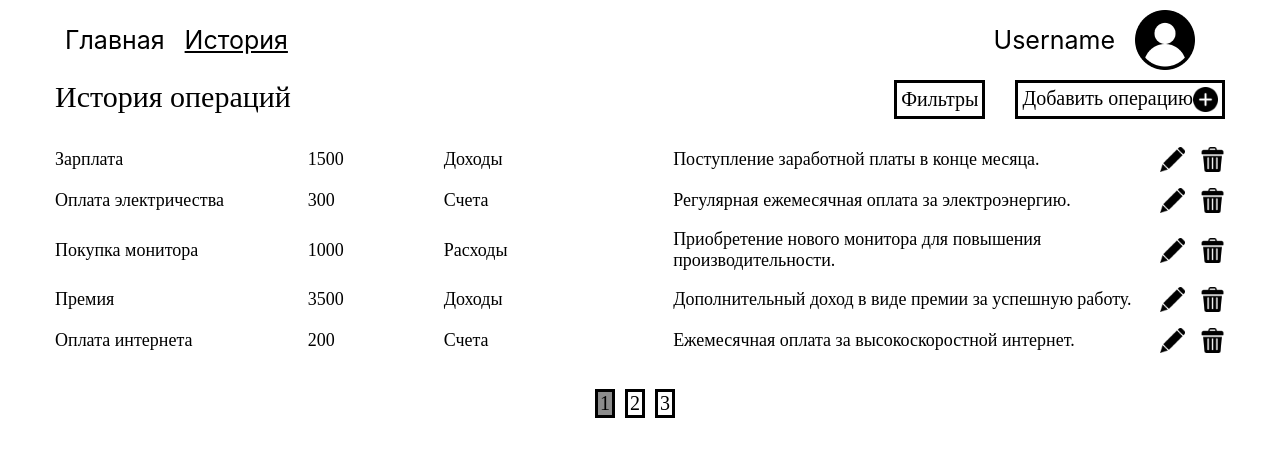
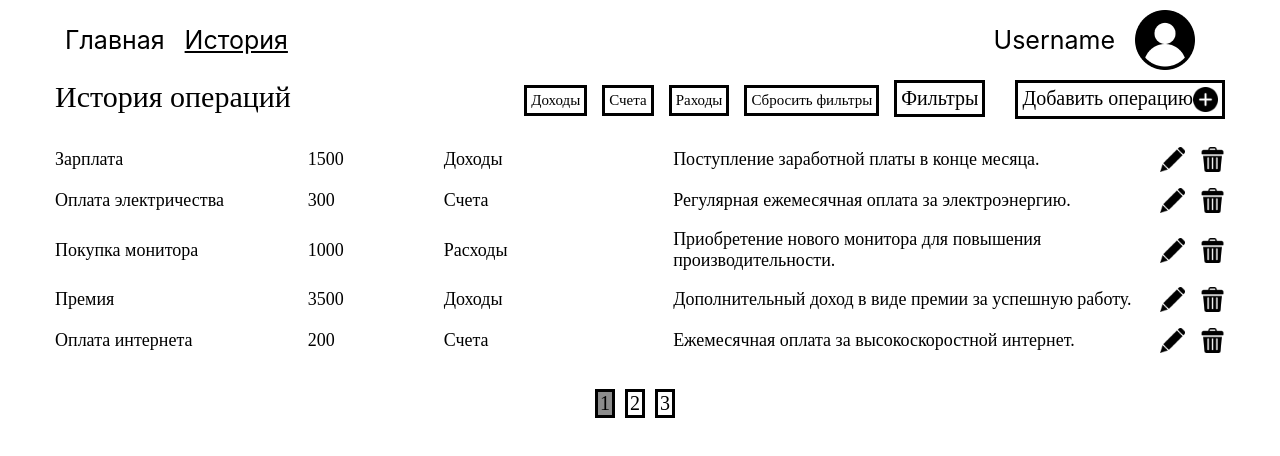
Before and after one commit to Elics21/Expenses-and-Income-React, a React (Create React App) app: page /history in a window 1280 px wide. Both pictures are taken after a click on the button "Фильтры". Shown: the top 456 px of the page. Built offline with nearby package versions, Linux system fonts and the light colour scheme.

Commit message:
add filtering

```diff
--- /dev/null
+++ b/src/app/components/page/historyPage/historyFiters.jsx
@@ -0,0 +1,57 @@
+import React, { useState } from "react";
+import PropTypes from "prop-types";
+
+const HistoryFilters = ({ filter, onSelectFilter }) => {
+    const [isActive, setActive] = useState(false);
+
+    const handeleOpenFilters = () => {
+        setActive(!isActive);
+    };
+
+    const renderClassName = (typeItem) => {
+        const name =
+            "history-filtred-item " +
+            (isActive ? "active" : "") +
+            (filter === typeItem ? " selected" : "");
+        return name;
+    };
+    console.log(filter);
+    return (
+        <div className="history-filtred-wrapper">
+            <button
+                className={renderClassName("income")}
+                onClick={() => onSelectFilter("income")}
+            >
+                Доходы
+            </button>
+            <button
+                className={renderClassName("bills")}
+                onClick={() => onSelectFilter("bills")}
+            >
+                Счета
+            </button>
+            <button
+                className={renderClassName("expenses")}
+                onClick={() => onSelectFilter("expenses")}
+            >
+                Раходы
+            </button>
+            <button
+                className={renderClassName()}
+                onClick={() => onSelectFilter("reset")}
+            >
+                Сбросить фильтры
+            </button>
+            <button className="history-filtred" onClick={handeleOpenFilters}>
+                Фильтры
+            </button>
+        </div>
+    );
+};
+
+HistoryFilters.propTypes = {
+    filter: PropTypes.string.isRequired,
+    onSelectFilter: PropTypes.func.isRequired
+};
+
+export default HistoryFilters;
--- a/src/app/components/page/historyPage/historyList.jsx
+++ b/src/app/components/page/historyPage/historyList.jsx
@@ -1,21 +1,33 @@
-import React from "react";
+import React, { useState } from "react";
 import addingImg from "../../../../assets/plus.png";
 import HistoryTable from "./historyTable";
+import HistoryFilters from "./historyFiters";
 
 const HistoryList = () => {
+    const [filter, setFilter] = useState("");
+    const handeleSelectFilter = (type) => {
+        if (type === "reset") {
+            setFilter("");
+            return;
+        }
+        setFilter(type);
+    };
     return (
         <div className="history">
             <div className="history-menu">
                 <h2>История операций</h2>
                 <div className="history-menu-btn">
-                    <button className="history-filtred">Фильтры</button>
+                    <HistoryFilters
+                        filter={filter}
+                        onSelectFilter={handeleSelectFilter}
+                    />
                     <button className="history-add-op">
                         Добавить операцию
                         <img src={addingImg} alt="" />
                     </button>
                 </div>
             </div>
-            <HistoryTable />
+            <HistoryTable filter={filter} />
         </div>
     );
 };
--- a/src/app/components/page/historyPage/historyTable.jsx
+++ b/src/app/components/page/historyPage/historyTable.jsx
@@ -3,8 +3,9 @@ import api from "../../../api";
 import HistoryTableItem from "./historyTableItem";
 import Pagination from "./pagination";
 import { paginate } from "../../../utils/paginate";
+import PropTypes from "prop-types";
 
-const HistoryTable = () => {
+const HistoryTable = ({ filter }) => {
     const [operations, setOperations] = useState([]);
     const [currentPage, setCurrentPage] = useState(1);
 
@@ -26,7 +27,12 @@ const HistoryTable = () => {
 
     const countOperation = operations.length;
 
-    const operationCrop = paginate(operations, currentPage, pageSize);
+    const operationsFitred =
+        filter !== ""
+            ? operations.filter((operation) => operation.type === filter)
+            : operations;
+
+    const operationCrop = paginate(operationsFitred, currentPage, pageSize);
 
     const handeleChangePage = (page) => {
         setCurrentPage(page);
@@ -55,4 +61,8 @@ const HistoryTable = () => {
     );
 };
 
+HistoryTable.propTypes = {
+    filter: PropTypes.string
+};
+
 export default HistoryTable;
--- a/src/app/components/page/historyPage/pagination.jsx
+++ b/src/app/components/page/historyPage/pagination.jsx
@@ -10,7 +10,6 @@ const Pagination = ({ currentPage, pageSize, count, onChagePage }) => {
         pages[j] = i;
         j++;
     }
-    console.log(typeof currentPage);
     return (
         <ul className="pagination">
             {pages.map((page) => (
--- a/src/scss/historyPage/_historyList.scss
+++ b/src/scss/historyPage/_historyList.scss
@@ -18,6 +18,24 @@
     border: #000 solid;
   }
 
+  .history-filtred-wrapper{
+    position: relative;
+  }
+
+  .history-filtred-item{
+    opacity: 0;
+    font-size: 15px;
+    transition: 0.2s all;
+    z-index: -1;
+    &.active{
+      opacity: 1;
+      margin-right: 15px;
+      &.selected{
+        background: #c0c0c0;
+      }
+    }
+  }
+
   .history-add-op img{
     height: 25px;
     width: 25px;
```
